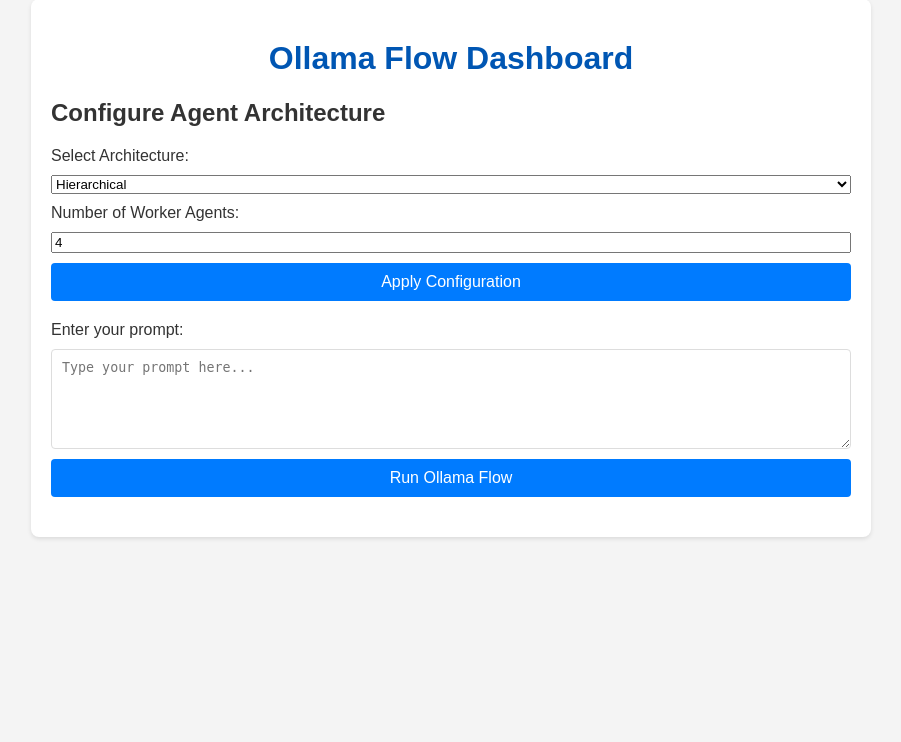
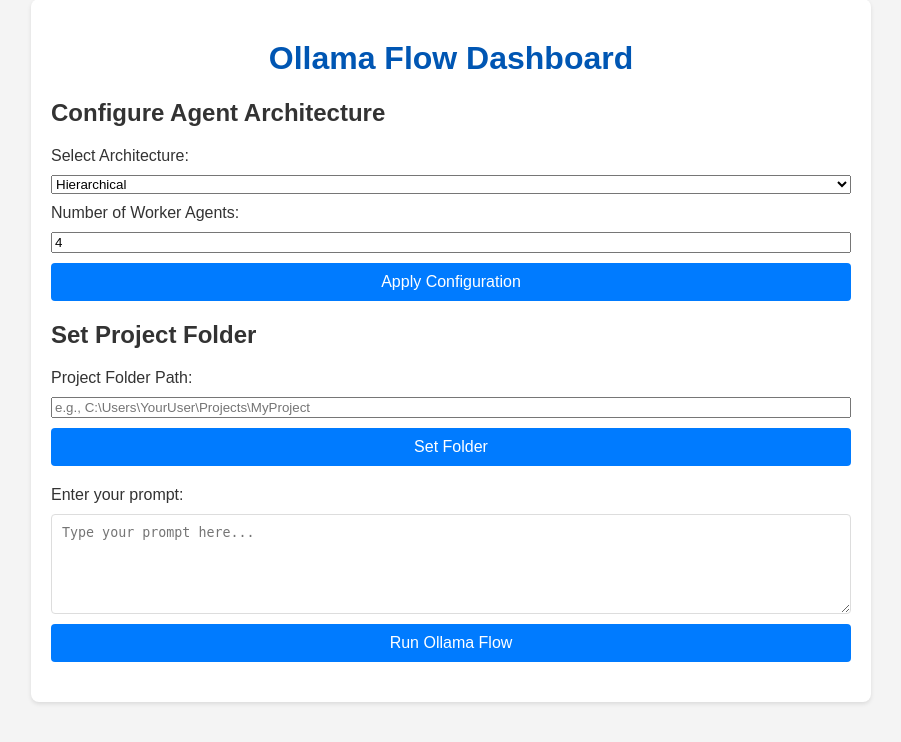
Before and after one commit to KramerO/ollama-flow, a Flask app: page / in a window 1280 px wide. Shown: the part 21-763 px from the top of the page, without its empty margins (189-1090 px from the left). Run offline with Flask 3, Linux system fonts and the light colour scheme.

Commit message:
Add functionality to set project folder path via dashboard and backend API.

```diff
--- a/dashboard/app.py
+++ b/dashboard/app.py
@@ -45,5 +45,22 @@ def configure_architecture():
         error_message = f"Error reconfiguring architecture: {e}"
         return render_template('index.html', config_error=error_message)
 
+@app.route('/set_project_folder', methods=['POST'])
+def set_project_folder():
+    project_folder_path = request.form['project_folder_path']
+    if not project_folder_path:
+        return render_template('index.html', project_folder_error="Project folder path is required.")
+    try:
+        response = requests.post(f"{OLLAMA_FLOW_SERVER_URL}/set_project_folder", json={'projectFolderPath': project_folder_path})
+        response.raise_for_status() # Raise an exception for HTTP errors
+        message = response.json().get('message', 'Project folder set successfully.')
+        return render_template('index.html', project_folder_message=message, project_folder_path=project_folder_path)
+    except requests.exceptions.ConnectionError:
+        error_message = "Error: Could not connect to Ollama Flow server. Is it running?"
+        return render_template('index.html', project_folder_error=error_message)
+    except requests.exceptions.RequestException as e:
+        error_message = f"Error setting project folder: {e}"
+        return render_template('index.html', project_folder_error=error_message)
+
 if __name__ == '__main__':
     app.run(debug=True, port=5000)
--- a/dashboard/templates/index.html
+++ b/dashboard/templates/index.html
@@ -96,6 +96,25 @@
             {% endif %}
         </div>
 
+        <div class="config-section">
+            <h2>Set Project Folder</h2>
+            <form action="/set_project_folder" method="post">
+                <label for="project_folder_path">Project Folder Path:</label>
+                <input type="text" id="project_folder_path" name="project_folder_path" value="{{ project_folder_path if project_folder_path else '' }}" placeholder="e.g., C:\Users\YourUser\Projects\MyProject">
+                <button type="submit">Set Folder</button>
+            </form>
+            {% if project_folder_message %}
+                <div class="result-box" style="background-color: #d4edda; color: #155724; border-color: #c3e6cb;">
+                    {{ project_folder_message }}
+                </div>
+            {% endif %}
+            {% if project_folder_error %}
+                <div class="result-box" style="background-color: #f8d7da; color: #721c24; border-color: #f5c6cb;">
+                    {{ project_folder_error }}
+                </div>
+            {% endif %}
+        </div>
+
         <form action="/run_prompt" method="post">
             <label for="prompt">Enter your prompt:</label>
             <textarea id="prompt" name="prompt" placeholder="Type your prompt here...">{{ prompt if prompt else '' }}</textarea>
--- a/src/orchestrator.ts
+++ b/src/orchestrator.ts
@@ -8,11 +8,17 @@ import { SubQueenAgent } from './subQueenAgent.ts';
 export class Orchestrator {
   private agents: Map<string, Agent>;
   private currentArchitecture: ArchitectureType;
+  private projectFolderPath: string | null = null;
 
   constructor() {
     this.agents = new Map<string, Agent>();
     this.currentArchitecture = 'HIERARCHICAL'; // Default architecture
     this.reconfigureAgents(this.currentArchitecture, parseInt(process.env.OLLAMA_WORKER_COUNT || '', 10) || 4);
+  }
+
+  setProjectFolder(path: string): void {
+    this.projectFolderPath = path;
+    console.log(`Project folder path set to: ${this.projectFolderPath}`);
   }
 
   reconfigureAgents(architectureType: ArchitectureType, workerCount: number): void {
```
Also changed, not shown: src/server.ts (+14 -0 lines).
